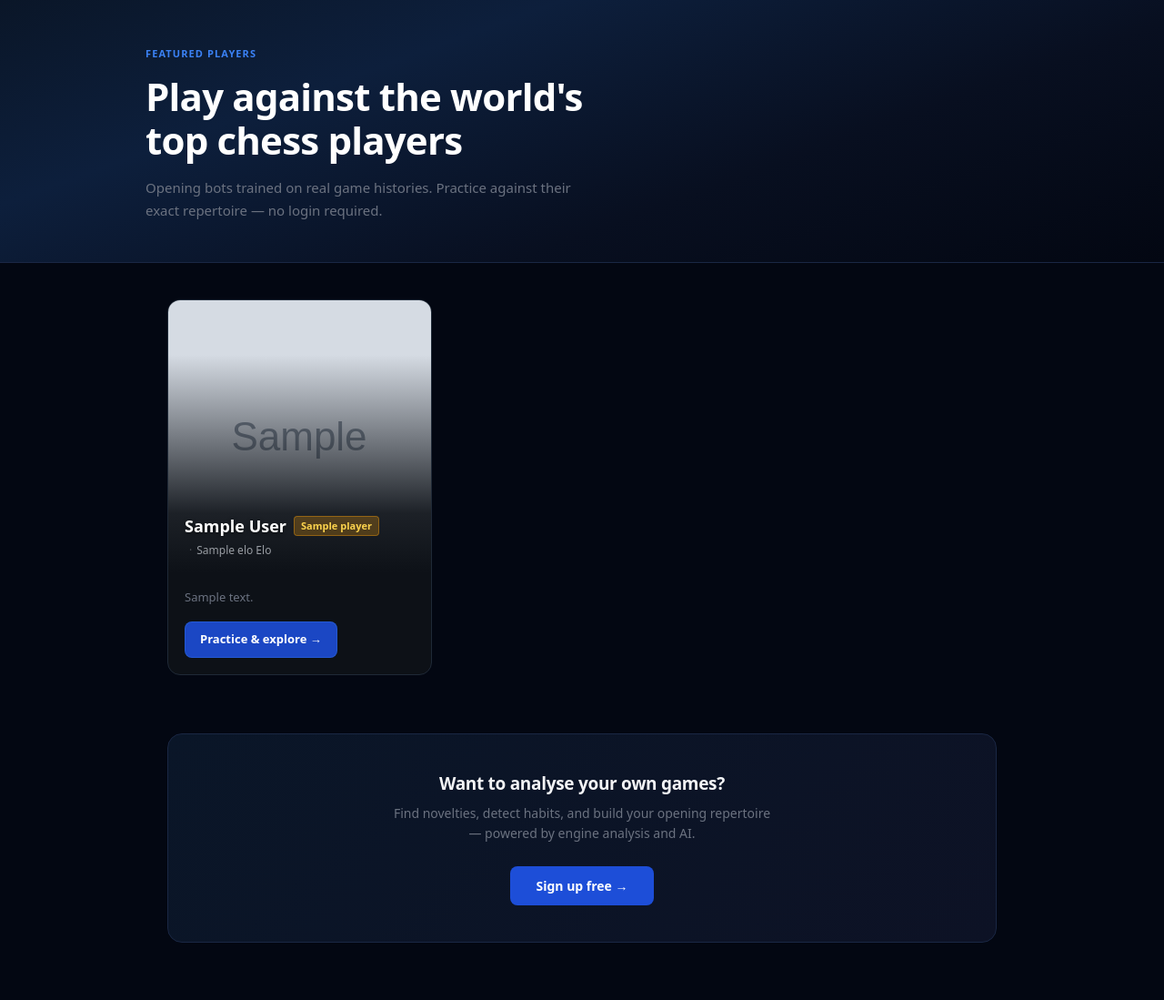
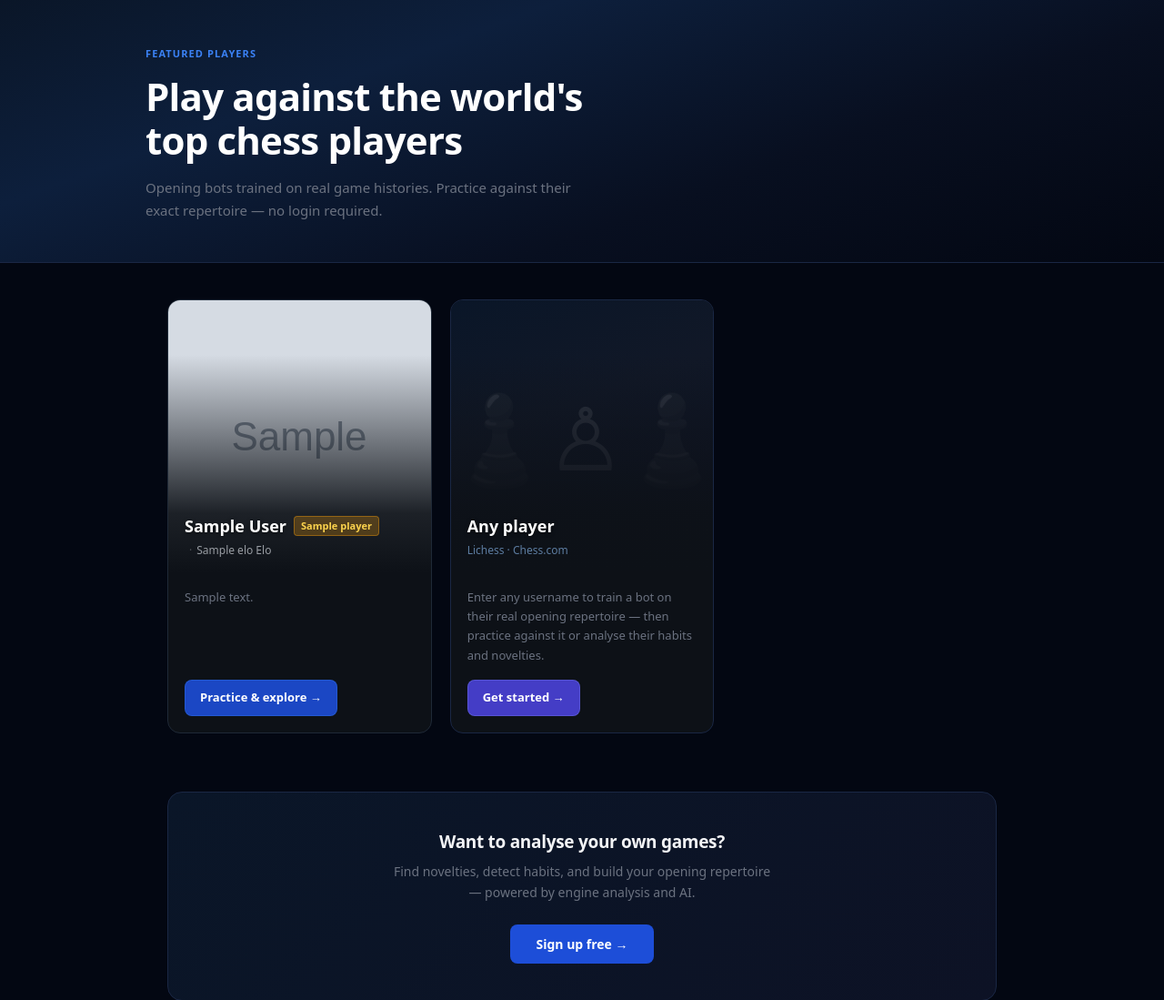
Before and after one commit to avigold/my-second, a Flask app: template web/templates/players.html in a window 1280 px wide. Shown: the part 54-1153 px from the top of the page at 91% size. Before the commit the page ends 1090 px from the top, so only its background shows below. Run offline with Flask 3, Linux system fonts and the light colour scheme; the visitor is signed in with stand-in values (Sample User, id 1); the template is opened without the code that fills it: most values are stand-ins (such as "Sample title", 1, 10 or a date in 2020); grey boxes marked "Sample" are stand-in pictures; some libraries are stand-ins or nearby versions.

Commit message:
Add 'train any player' invitation card at end of players grid
Co-Authored-By: Claude Sonnet 4.6 <noreply@anthropic.com>

```diff
--- a/web/templates/players.html
+++ b/web/templates/players.html
@@ -196,6 +196,46 @@
 
     </a>
     {% endfor %}
+
+    {# ── "Train your own" invitation card ── #}
+    <a href="{{ '/login' if not logged_in else '/' }}" class="player-card"
+       style="border-color:#1a2744;">
+
+      {# Photo-height area: animated gradient with chess icon #}
+      <div style="position:relative; width:100%; height:300px; overflow:hidden; flex-shrink:0;
+                  background:linear-gradient(160deg,#0a1628 0%,#111827 40%,#0d1225 100%);">
+        <div style="position:absolute; inset:0; display:flex; align-items:center;
+                    justify-content:center; font-size:96px; opacity:0.12; user-select:none;
+                    letter-spacing:-8px;">
+          ♟♙♟
+        </div>
+        <div style="position:absolute; inset:0;
+                    background:linear-gradient(to bottom,transparent 20%,rgba(13,17,23,0.55) 55%,
+                                               rgba(13,17,23,0.92) 78%,#0d1117 100%);">
+        </div>
+        <div style="position:absolute; bottom:0; left:0; right:0; padding:0 18px 16px; z-index:2;">
+          <div style="font-size:18px; font-weight:800; color:#fff; margin-bottom:4px;
+                      text-shadow:0 1px 4px rgba(0,0,0,0.6);">
+            Any player
+          </div>
+          <div style="font-size:12px; color:rgba(147,197,253,0.6);">
+            Lichess · Chess.com
+          </div>
+        </div>
+      </div>
+
+      {# Card body #}
+      <div class="card-body">
+        <p style="font-size:13px; color:#6b7280; line-height:1.65; margin:0 0 16px; flex:1;">
+          Enter any username to train a bot on their real opening repertoire — then practice
+          against it or analyse their habits and novelties.
+        </p>
+        <div class="play-btn" style="background:rgba(79,70,229,0.85); border-color:rgba(129,140,248,0.3);">
+          {{ 'Get started →' if not logged_in else 'Train a bot →' }}
+        </div>
+      </div>
+
+    </a>
   </div>
 
   {% else %}
```
